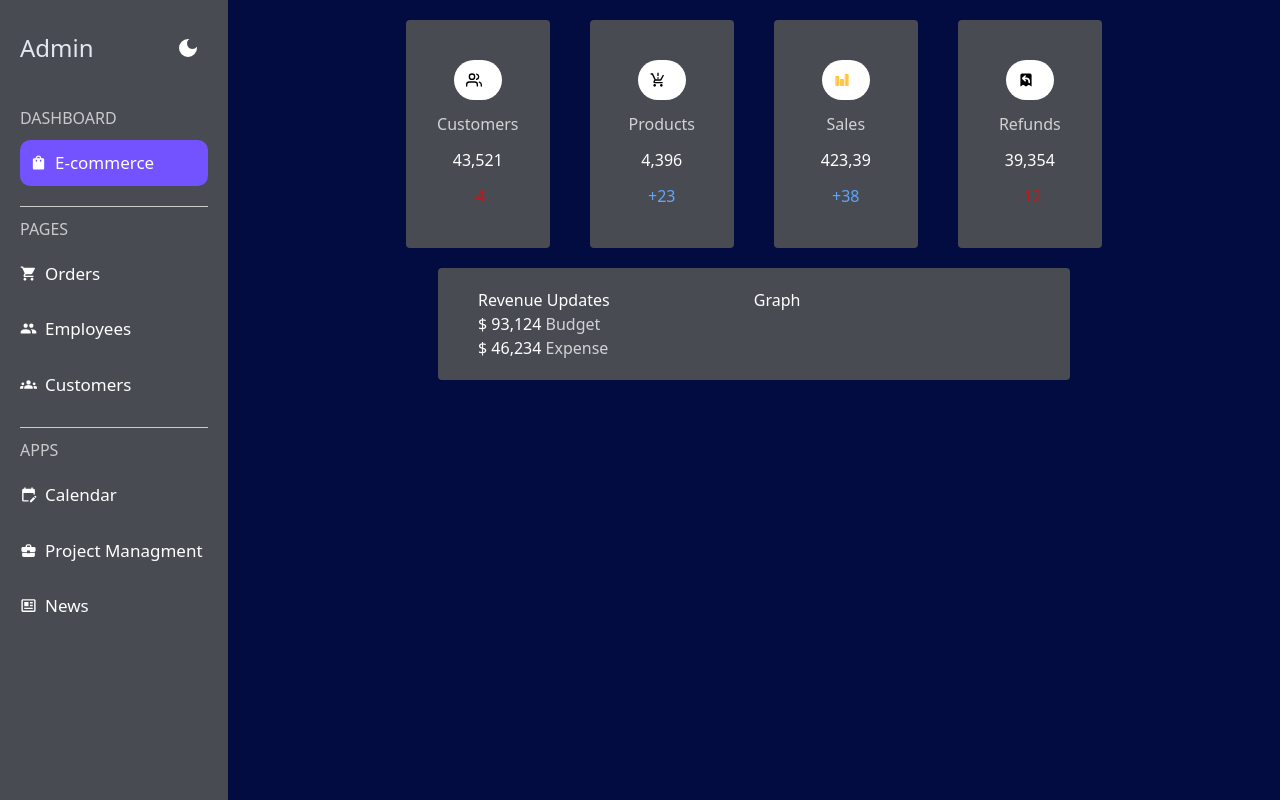
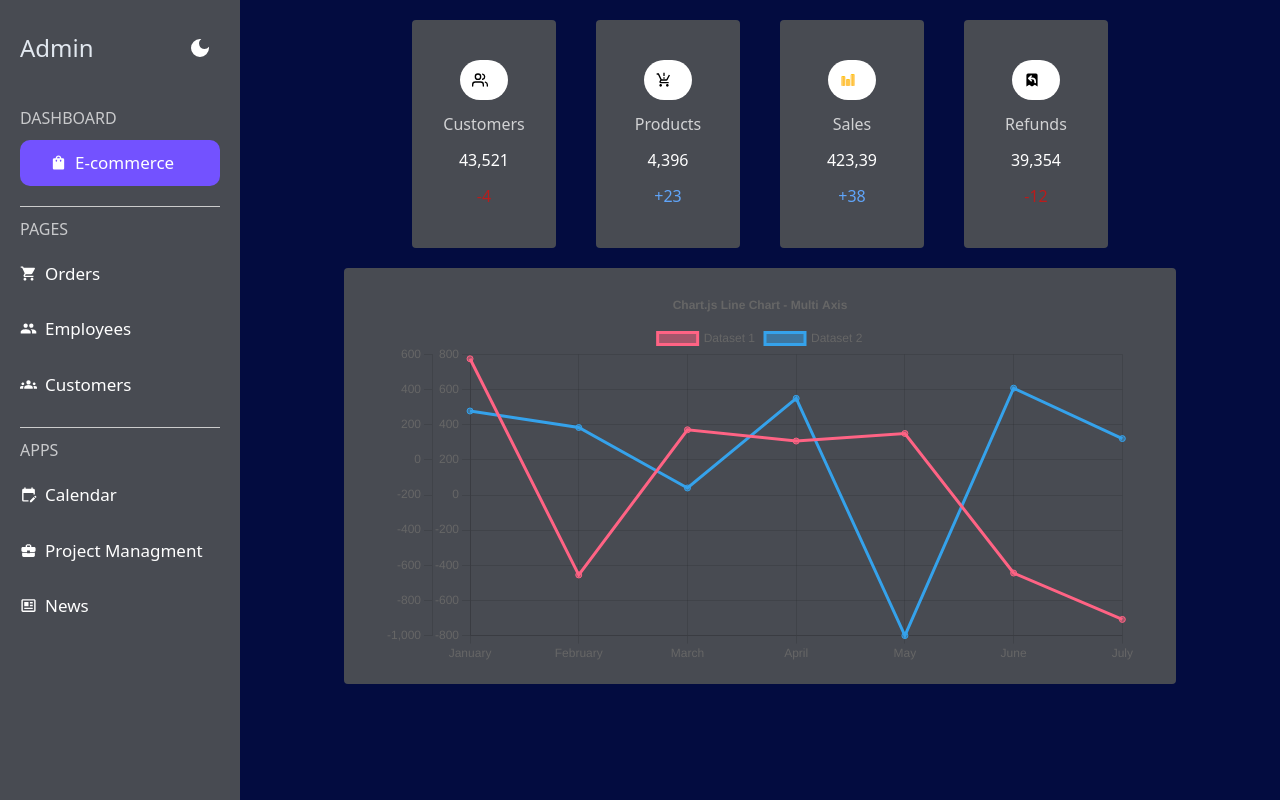
Before and after one commit to ozdogru1/admin-dashboard, a React (Create React App) app: page / in a window 1280 px wide. Built offline with nearby package versions, Linux system fonts and the light colour scheme.

Commit message:
chart component added

```diff
--- a/package.json
+++ b/package.json
@@ -8,7 +8,9 @@
     "@testing-library/user-event": "^13.5.0",
     "axios": "^0.27.2",
     "chart.js": "^3.9.1",
+    "faker": "^6.6.6",
     "react": "^18.2.0",
+    "react-beautiful-dnd": "^13.1.1",
     "react-chartjs-2": "^4.3.1",
     "react-data-table-component": "^7.5.3",
     "react-dom": "^18.2.0",
@@ -16,6 +18,8 @@
     "react-router-dom": "^6.3.0",
     "react-scripts": "5.0.1",
     "styled-components": "^5.3.5",
+    "uuid": "^9.0.0",
+    "uuidv4": "^6.2.13",
     "web-vitals": "^2.1.4"
   },
   "scripts": {
@@ -43,6 +47,7 @@
     ]
   },
   "devDependencies": {
+    "@faker-js/faker": "^7.5.0",
     "autoprefixer": "^10.4.8",
     "postcss": "^8.4.16",
     "tailwindcss": "^3.1.8"
--- a/src/App.js
+++ b/src/App.js
@@ -1,6 +1,5 @@
 import React from 'react'
-import SideBar from './components/SideBar'
-import Home from './pages/Home'
+ import Home from './pages/Home'
 import {
   Routes,
   Route,
@@ -11,11 +10,12 @@ import News from './pages/News';
 import Employees from './pages/Employees';
 import Orders from './pages/Orders';
 import ProjectManagment from './pages/ProjectManagment';
+import SideBar from './components/SideBar';
 
 const App = () => {
   return (
-    <div className='flex h-screen min-h-full'>
-      <div className=' w-max px-5  bg-secondary-dark-bg'>
+    <div className='flex h-auto min-h-screen'>
+      <div className=' w-[240px] min-w-max px-5 bg-secondary-dark-bg'>
       <SideBar />
       </div>
       <div className='grow-[1]  bg-[#030C40]'>
--- /dev/null
+++ b/src/components/Card/index.jsx
@@ -0,0 +1,12 @@
+import React from 'react'
+
+const Card = ({title, body}) => {
+  return (
+    <div className='w-[350px] bg-white p-4 m-7 rounded drop-shadow-lg'>
+    <div className='text-center uppercase border-b-2 border-indigo-300'>{title}</div>
+    <div className='p-4'>{body}</div>
+    </div>
+   )
+}
+
+export default Card
--- a/src/components/Chart.jsx
+++ /dev/null
@@ -1,33 +0,0 @@
-import {useState } from "react";
-import { Chart as ChartJs, Tooltip, Title, ArcElement, Legend } from "chart.js";
-import { Doughnut } from "react-chartjs-2";
-ChartJs.register(Tooltip, Title, ArcElement, Legend);
-
-
-function Donut() {
-  const [data] = useState({
-    datasets: [
-      {
-        data: [93,124, 46,234],
-        backgroundColor: [
-          'rgba(153, 102, 255, 0.2)',
-          'rgba(255, 159, 64, 0.2)',
-        ],
-        borderColor: [
-
-          'rgba(153, 102, 255, 1)',
-          'rgba(255, 159, 64, 1)',
-        ],
-      },
-    ],
-    labels: ["income", "expense",  ],
-  });
-
-  return (
-    <div style={{ width: "30%", height: "50%" }}>
-       <Doughnut data={data} />
-     </div>
-  );
-}
-
-export default Donut;
--- /dev/null
+++ b/src/components/Chart/index.jsx
@@ -0,0 +1,79 @@
+import React from "react";
+import {
+  Chart as ChartJS,
+  CategoryScale,
+  LinearScale,
+  PointElement,
+  LineElement,
+  Title,
+  Tooltip,
+  Legend,
+} from "chart.js";
+import { Line } from "react-chartjs-2";
+import { faker } from '@faker-js/faker';
+
+ChartJS.register(
+  CategoryScale,
+  LinearScale,
+  PointElement,
+  LineElement,
+  Title,
+  Tooltip,
+  Legend
+);
+
+export const options = {
+  responsive: true,
+  interaction: {
+    intersect: false,
+  },
+  stacked: false,
+  plugins: {
+    title: {
+      display: true,
+      text: "Chart.js Line Chart - Multi Axis",
+    },
+  },
+  scales: {
+    y: {
+      display: true,
+    },
+    y1: {
+      display: true,
+      grid: {
+        drawOnChartArea: false,
+      },
+    },
+  },
+};
+
+const labels = ["January", "February", "March", "April", "May", "June", "July"];
+
+export const data = {
+  labels,
+  datasets: [
+    {
+      label: "Dataset 1",
+      data: labels.map(() => faker.datatype.number({ min: -1000, max: 1000 })),
+      borderColor: "rgb(255, 99, 132)",
+      backgroundColor: "rgba(255, 99, 132, 0.5)",
+      yAxisID: "y",
+    },
+    {
+      label: "Dataset 2",
+      data: labels.map(() => faker.datatype.number({ min: -1000, max: 1000 })),
+      borderColor: "rgb(53, 162, 235)",
+      backgroundColor: "rgba(53, 162, 235, 0.5)",
+      yAxisID: "y1",
+    },
+  ],
+};
+
+
+const Statistic = () => {
+  return (
+      <Line options={options} data={data} />
+    )
+}
+
+export default Statistic
--- a/src/components/RevenueUpdates.jsx
+++ b/src/components/RevenueUpdates.jsx
@@ -1,19 +1,12 @@
 import React from "react";
+ import Statistic from "./Chart";
 
 const RevenueUpdates = () => {
   return (
-    <div className="bg-secondary-dark-bg w-[60%] m-auto px-10 py-5 text-white rounded flex ">
-      <div className="w-1/2  ">
-        <h1>Revenue Updates</h1>
-        <p>
-          $ 93,124 <span className="opacity-75">Budget</span>
-        </p>
-        <p>
-          $ 46,234 <span className="opacity-75">Expense</span>
-        </p>
-      </div>
-      <div className="w-1/2  ">Graph</div>
-    </div>
+    <div className="bg-secondary-dark-bg w-[80%] h-auto m-auto px-10 py-5 text-white rounded flex ">
+
+        <Statistic/>
+     </div>
   );
 };
 
--- a/src/components/SideBar.jsx
+++ b/src/components/SideBar/index.jsx
@@ -17,11 +17,11 @@ const SideBar = () => {
     color: "white",
     backgroundColor:" rgb(115, 82, 255)",
     borderRadius: "10px",
-    padding:"10px"
+    paddingLeft:"30px"
   };
   return (
     <div className="">
-      <div className="flex items-center justify-between mb-8 mt-8">
+      <div className="flex items-center justify-between mb-8 mt-8 ">
         <p className="text-slate-200 text-2xl ">Admin</p>
         <MdDarkMode className="text-2xl text-white" />
       </div>
--- a/src/components/E-commerce.jsx
+++ b/src/components/Statistics/E-commerce.jsx
@@ -1,6 +1,7 @@
+
+import { info } from "../../constants/info";
 import React from "react";
-import { info } from "../constants/info";
-const Ecommerce = () => {
+ const Ecommerce = () => {
   return (
     <div className="flex justify-center flex-wrap  ">
       {info.map((item) => (
--- a/src/pages/Home.jsx
+++ b/src/pages/Home.jsx
@@ -1,6 +1,6 @@
 import React from 'react'
-import Ecommerce from '../components/E-commerce'
-import RevenueUpdates from '../components/RevenueUpdates'
+ import RevenueUpdates from '../components/RevenueUpdates'
+import Ecommerce from '../components/Statistics/E-commerce'
 
 const Home = () => {
   return (
--- a/src/pages/News.jsx
+++ b/src/pages/News.jsx
@@ -1,9 +1,39 @@
-import React from 'react'
+import React from "react";
+import Card from "../components/Card";
 
 const News = () => {
   return (
-    <div>News</div>
-  )
-}
+    <div className="flex flex-wrap justify-center">
+      <Card
+        title="news title"
+        body="One morning, when Gregor Samsa woke from troubled dreams, he found himself transformed in his bed into a horrible vermin. He lay on his armour-like back, and if he lifted his head a little he could see his brown belly, slightly domed and divided by arches into stiff sections."
+      />
+      <Card
+        title="news title"
+        body="One morning, when Gregor Samsa woke from troubled dreams, he found himself transformed in his bed into a horrible vermin. He lay on his armour-like back, and if he lifted his head a little he could see his brown belly, slightly domed and divided by arches into stiff sections."
+      />
+      <Card
+        title="news title"
+        body="One morning, when Gregor Samsa woke from troubled dreams, he found himself transformed in his bed into a horrible vermin. He lay on his armour-like back, and if he lifted his head a little he could see his brown belly, slightly domed and divided by arches into stiff sections."
+      />
+      <Card
+        title="news title"
+        body="One morning, when Gregor Samsa woke from troubled dreams, he found himself transformed in his bed into a horrible vermin. He lay on his armour-like back, and if he lifted his head a little he could see his brown belly, slightly domed and divided by arches into stiff sections."
+      />
+      <Card
+        title="news title"
+        body="One morning, when Gregor Samsa woke from troubled dreams, he found himself transformed in his bed into a horrible vermin. He lay on his armour-like back, and if he lifted his head a little he could see his brown belly, slightly domed and divided by arches into stiff sections."
+      />
+      <Card
+        title="news title"
+        body="One morning, when Gregor Samsa woke from troubled dreams, he found himself transformed in his bed into a horrible vermin. He lay on his armour-like back, and if he lifted his head a little he could see his brown belly, slightly domed and divided by arches into stiff sections."
+      />
+      <Card
+        title="news title"
+        body="One morning, when Gregor Samsa woke from troubled dreams, he found himself transformed in his bed into a horrible vermin. He lay on his armour-like back, and if he lifted his head a little he could see his brown belly, slightly domed and divided by arches into stiff sections."
+      />
+    </div>
+  );
+};
 
-export default News
+export default News;
```
Also changed, not shown: src/constants/info.js (+8 -8 lines), src/pages/ProjectManagment.jsx (indentation only), 1 other file (tests, documents, lock files or other folders).
